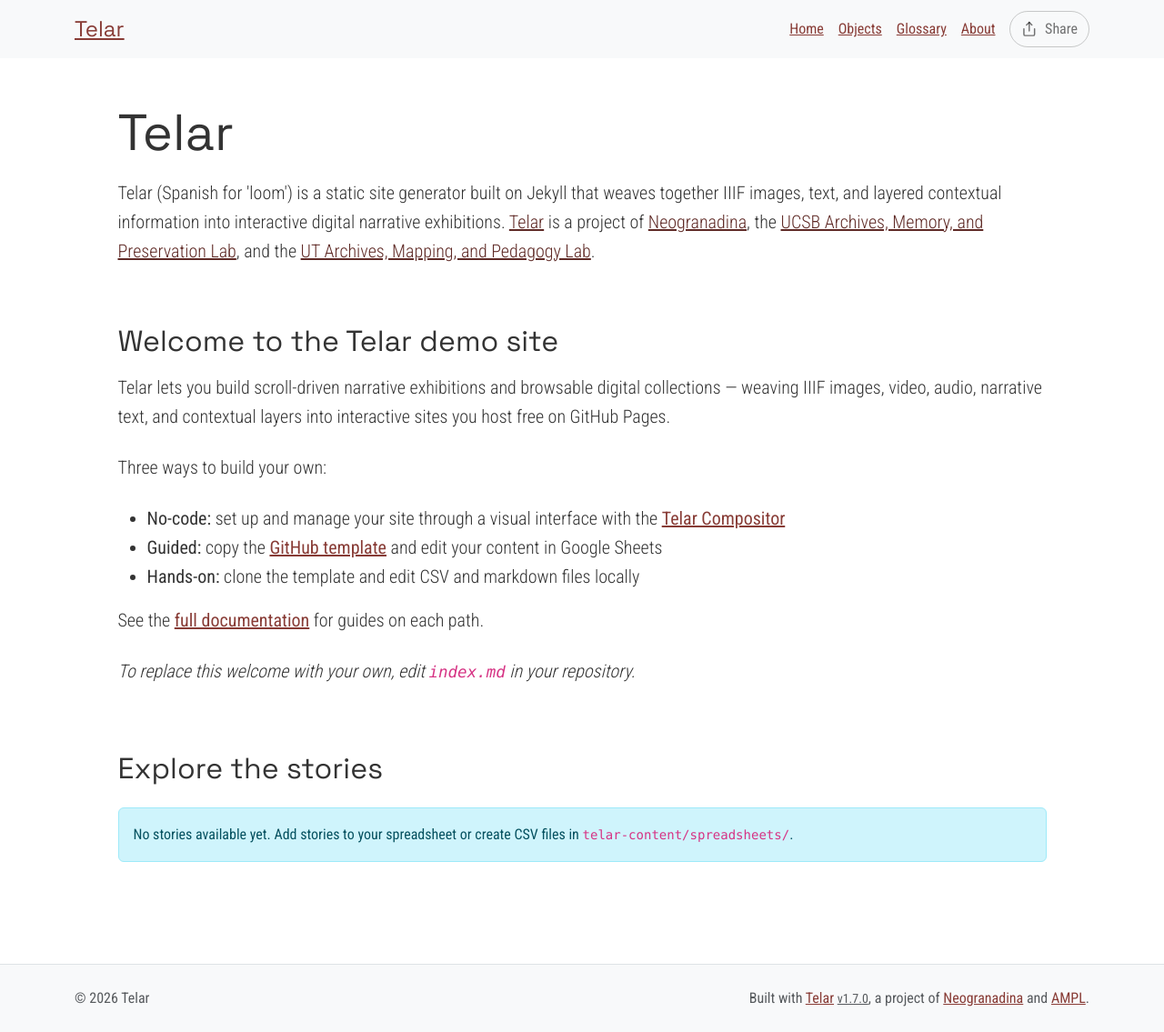
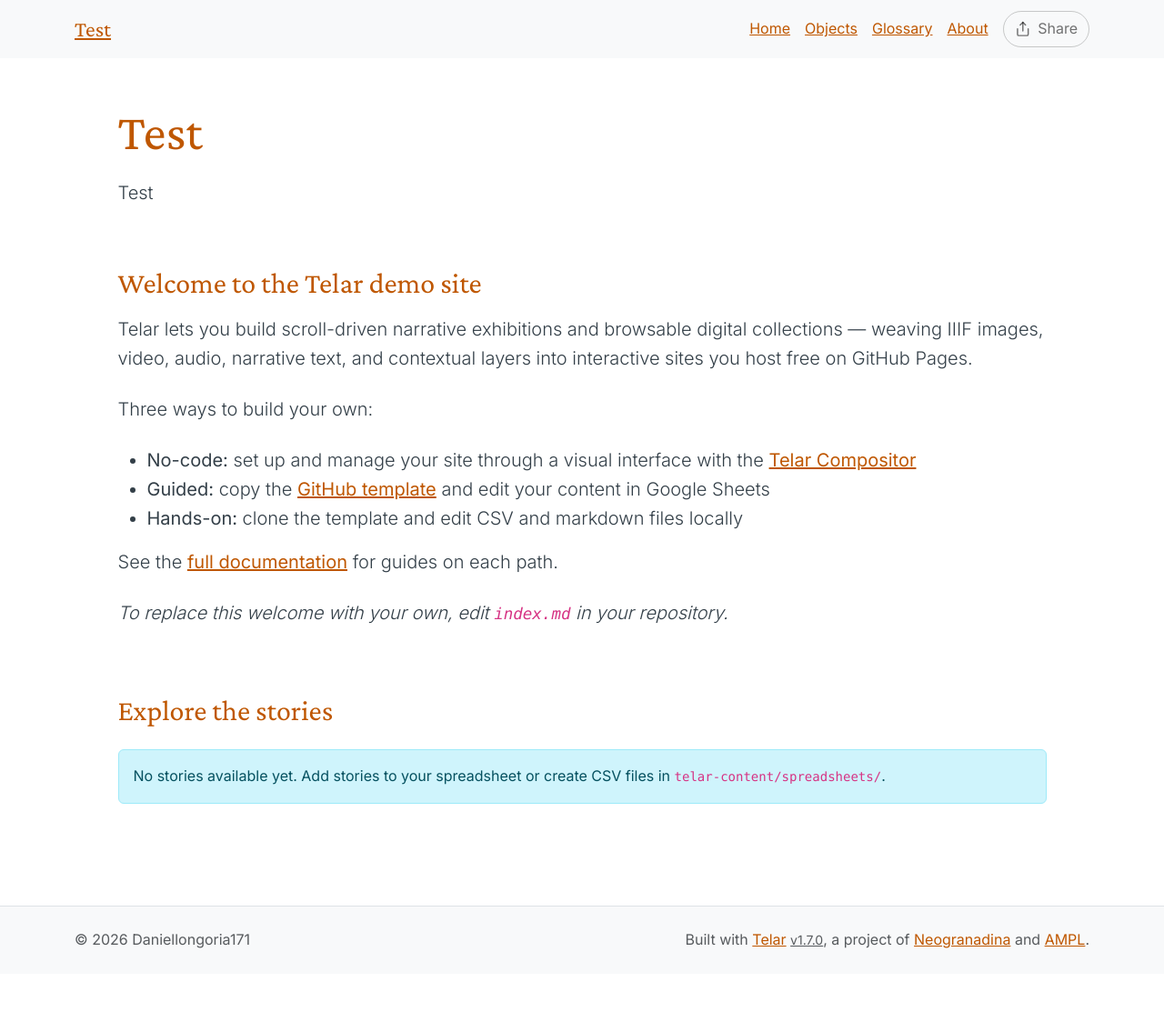
Before and after one commit to Daniellongoria171/test, a Jekyll site: the page built from index.md, in a window 1280 px wide. Shown: the whole page at 91% size. Built offline with Jekyll 4.4.1, drawn with Linux system fonts in a browser that asks for light colours; after the commit the page ends 1071 px from its top, so only the background shows below that.

Commit message:
Set up site configuration and starter content

```diff
--- a/_config.yml
+++ b/_config.yml
@@ -2,13 +2,13 @@
 # https://telar.org
 
 # Site Settings
-title: "Telar"
-description: "Telar (Spanish for 'loom') is a static site generator built on Jekyll that weaves together IIIF images, text, and layered contextual information into interactive digital narrative exhibitions. <a href='https://github.com/UCSB-AMPLab/telar'>Telar</a> is a project of <a href='https://neogranadina.org'>Neogranadina</a>, the <a href='https://ampl.clair.ucsb.edu/'>UCSB Archives, Memory, and Preservation Lab</a>, and the <a href='https://liberalarts.utexas.edu/history/'>UT Archives, Mapping, and Pedagogy Lab</a>."
-url: "https://ampl.clair.ucsb.edu"
-baseurl: "/telar"
-author: ""
+title: "Test"
+description: "Test"
+url: "https://daniellongoria171.github.io"
+baseurl: "/test"
+author: "Daniellongoria171"
 email: ""
-telar_theme: "trama" # Options: trama, paisajes, neogranadina, santa-barbara, austin, or custom
+telar_theme: "austin" # Options: trama, paisajes, neogranadina, santa-barbara, austin, or custom
 logo: ""
 telar_language: "en" # Options: "en" (English), "es" (Español)
 collection_mode: false # Set to true to show objects first with large thumbnails and stories below with small thumbnails (collection-first homepage)
@@ -18,7 +18,7 @@
   show_on_homepage: true # Set to false to hide stories section from homepage (stories still accessible via direct URL)
   show_story_steps: true # Set to false to hide "Step X" overlay in stories
   show_object_credits: true # Set to true to display object credits badge (bottom-left corner, dismissable)
-  include_demo_content: true # Fetch demo stories from content.telar.org. Switch this off to hide demo stories and their content.
+  include_demo_content: false # Fetch demo stories from content.telar.org. Switch this off to hide demo stories and their content.
 
 # Collection Interface Settings
 collection_interface:
@@ -45,7 +45,7 @@
 #    - If using GitHub Pages: GitHub Actions will automatically discover tab GIDs and fetch CSVs
 #    - If running locally: Run `python3 scripts/fetch_google_sheets.py` before building
 google_sheets:
-  enabled: true
+  enabled: false
   published_url: "https://docs.google.com/spreadsheets/d/e/2PACX-1vT9eeRoyQCr1j-1uDaWBm-rgZNXtn9A-mepL0I4dqDTx2-E_6gbVD-8x0DYDVhppiAzrFpd20_9cr3z/pubhtml"
 
 #
--- a/telar-content/spreadsheets/glossary.csv
+++ b/telar-content/spreadsheets/glossary.csv
@@ -2,6 +2,4 @@
 id_término,titulo,definición
 # Make it lower-case and avoid spaces.,# Please provide a title — this is required.,"Panel content: write text here, paste markdown, or the name of an .md file in /components/texts/glossary/ (the .md extension is required)"
 # Escríbelo en minúsculas y sin espacios.,# Incluye un título: este campo es obligatorio.,"Contenido del panel: escribe texto aquí, pega markdown, o indica un archivo archivo .md en /components/texts/glossary/ (la extensión .md es obligatoria)"
-telar,Telar,"Telar (Spanish for 'loom') is a minimal-computing framework that weaves together IIIF images, audio, video, and texts to create layered visual narratives for digital scholarship, public exhibitions, community storytelling, and classroom projects. Learn more at [Telar.org](https://telar.org)
-
-Telar es un marco de computación mínima que entreteje imágenes IIIF, audio, video y textos en narrativas visuales por capas para humanidades digitales, exposiciones públicas, narrativa comunitaria y proyectos en el salón de clase. Aprende más en [Telar.org](https://telar.org)"
+telar,Telar,"Telar (Spanish for 'loom') is a minimal-computing framework that weaves together IIIF images, audio, video, and texts to create layered visual narratives for digital scholarship, public exhibitions, community storytelling, and classroom projects. Learn more at [Telar.org](https://telar.org)"
--- a/telar-content/spreadsheets/plantilla_en_blanco.csv
+++ /dev/null
@@ -1,5 +0,0 @@
-paso,objeto,página,x,y,zoom,inicio_clip,fin_clip,bucle,texto_alt,pregunta,respuesta,boton_capa1,contenido_capa1,boton_capa2,contenido_capa2
-#,id_objeto de la pestaña objetos / objects,para objetos con múltiples páginas,Posición horizontal 0-1 (0.5 = centro),Posición vertical 0-1 (0.5 = centro),1.0 = imagen completa,"Tiempo de inicio para clips de video/audio, ej. ""1:30"" (m:ss) o ""90"" (segundos)",Tiempo de fin para clips de video/audio,sí para repetir el clip (loop),"Describe lo que se ve en esta vista ampliada para lectores de pantalla. Si se deja vacío, se usa la descripción de imagen del objeto.",Encabezado para este paso,Texto breve de 1-2 oraciones,"Texto opcional del botón (predeterminado: ""Saber más"")","Contenido del panel: escribe texto aquí, pega markdown, o indica ruta a archivo .md (ej. tu-historia/archivo.md)","Texto opcional del segundo botón (predeterminado: ""Profundizar más"")","Segundo panel: escribe texto aquí, pega markdown, o indica ruta a archivo .md"
-1,telar-placeholder,,,,,,,,,pregunta,respuesta,,,,
-2,telar-placeholder,,,,,,,,,pregunta,respuesta,,,,
-3,telar-placeholder,,,,,,,,,pregunta,respuesta,,,,
--- a/telar-content/spreadsheets/project.csv
+++ b/telar-content/spreadsheets/project.csv
@@ -3,4 +3,3 @@
 #,# Must match the tab name exactly. Use lowercase letters and hyphens (e.g. allegorical-woman),Story title,Optional subtitle,Optional attribution (supports markdown),"If ""yes"", then users will need the key you set in _config.yml to access this story."
 #,# Debe coincidir con el nombre de la pestaña exactamente. Usa letras minúsculas y guiones (p. ej. mujer-alegorica),Título de la historia,Subtítulo opcional,Atribución opcional (admite markdown),"Si ""sí"", los usuarios deberán utilizar la clave que fijes en _config.yml"
 1,blank_template,replace me with your title,,,FALSE
-2,plantilla_en_blanco,reemplázame con tu título,,,FALSE
```
Also changed, not shown: telar-content/texts/stories/plantilla_en_blanco/ejemplo-panel.md (deleted, +0 -9 lines).
